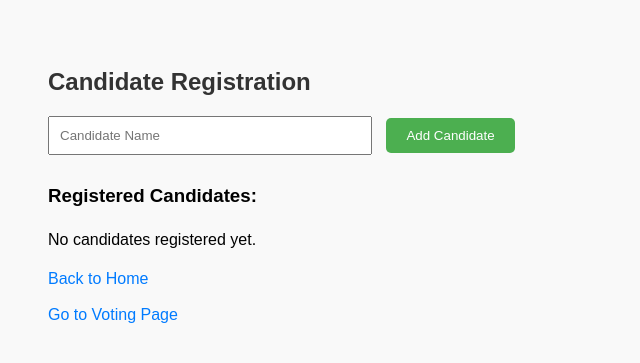
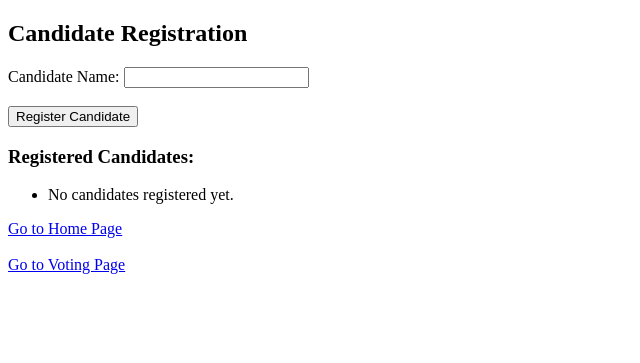
Before and after one commit to SreeManogn/symmetrical, a Flask app: page /candidate in a window 1280 px wide. Shown: the top 363 px of the page, without its empty margins (0-640 px from the left). Run offline with Flask 3, Linux system fonts and the light colour scheme.

Commit message:
Update candidate.html

```diff
--- a/templates/candidate.html
+++ b/templates/candidate.html
@@ -2,23 +2,13 @@
 <html>
 <head>
 <title>Candidate Registration</title>
-<style>
-body { font-family: Arial, sans-serif; padding:40px; background:#f9f9f9; }
-h2 { color:#333; }
-form { margin-bottom:30px; }
-input[type=text] { padding:10px; width:300px; margin-right:10px; }
-input[type=submit] { padding:10px 20px; background:#4CAF50; color:white; border:none; border-radius:5px; cursor:pointer; }
-input[type=submit]:hover { background:#45a049; }
-ul { list-style:none; padding:0; }
-li { padding:5px 0; }
-a { text-decoration:none; color:#007BFF; }
-</style>
 </head>
 <body>
 <h2>Candidate Registration</h2>
 <form method="post">
-    <input type="text" name="name" placeholder="Candidate Name" required>
-    <input type="submit" value="Add Candidate">
+    <label>Candidate Name:</label>
+    <input type="text" name="name" required><br><br>
+    <input type="submit" value="Register Candidate">
 </form>
 
 <h3>Registered Candidates:</h3>
@@ -30,7 +20,7 @@ a { text-decoration:none; color:#007BFF; }
 {% endfor %}
 </ul>
 
-<a href="/">Back to Home</a><br><br>
+<a href="/">Go to Home Page</a><br><br>
 <a href="/student">Go to Voting Page</a>
 </body>
 </html>
```
